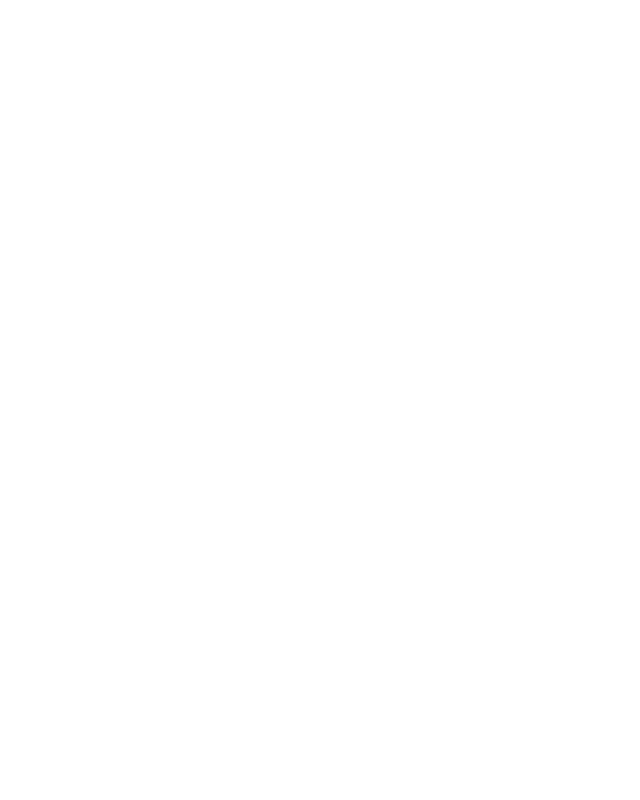
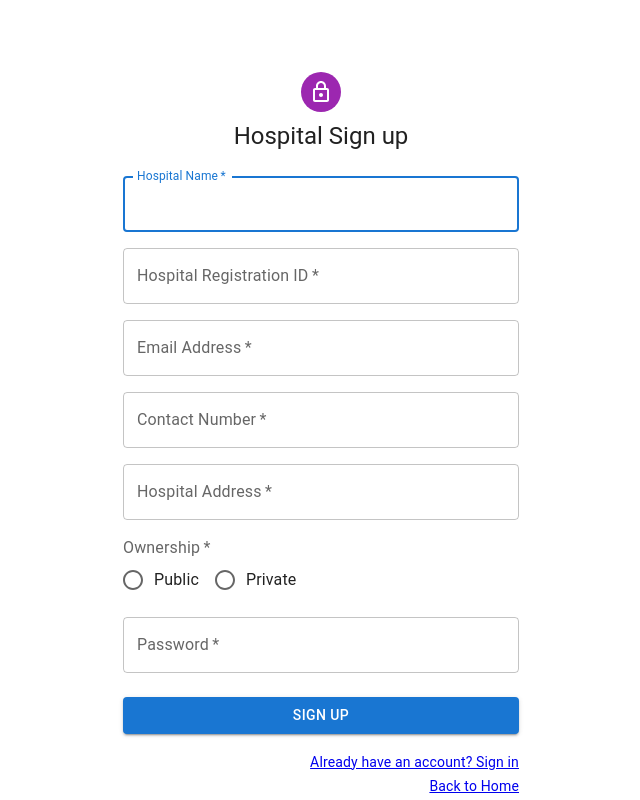
Before and after one commit to Jayk5/Enigma, a React (Create React App) app in the folder report_ledger/: page /hospsignup in a window 1280 px wide. Before the commit this address had no page. Shown: the whole page, without its empty margins (319-959 px from the left). Built offline with nearby package versions, Linux system fonts and the light colour scheme.

Commit message:
Added Hospital Sign Up and Icon

```diff
--- a/report_ledger/package.json
+++ b/report_ledger/package.json
@@ -5,6 +5,9 @@
   "dependencies": {
     "@emotion/react": "^11.7.1",
     "@emotion/styled": "^11.6.0",
+    "@fortawesome/fontawesome-svg-core": "^1.3.0",
+    "@fortawesome/free-solid-svg-icons": "^6.0.0",
+    "@fortawesome/react-fontawesome": "^0.1.17",
     "@mui/icons-material": "^5.4.1",
     "@mui/material": "^5.4.1",
     "@testing-library/jest-dom": "^5.16.2",
--- a/report_ledger/src/App.js
+++ b/report_ledger/src/App.js
@@ -4,6 +4,7 @@
 import Album from "./components/Album";
 import SignIn from "./components/Login";
 import SignUp from "./components/Signup";
+import HospSignup from "./components/hospital/HospSignup";
 
 function App() {
   return (
@@ -11,6 +12,7 @@
       <Route path="/" element={<Album />} />
       <Route path="/login" exact element={<SignIn />} />
       <Route path="/signup" exact element={<SignUp />} />
+      <Route path="/hospsignup" exact element={<HospSignup />} />
     </Routes>
   );
 }
--- a/report_ledger/src/components/Album.js
+++ b/report_ledger/src/components/Album.js
@@ -14,8 +14,10 @@
 import Typography from "@mui/material/Typography";
 import Container from "@mui/material/Container";
 import { Link } from "react-router-dom";
+import { FontAwesomeIcon } from "@fortawesome/react-fontawesome";
 // import Link from "@mui/material/Link";
 import { createTheme, ThemeProvider } from "@mui/material/styles";
+import { faHospitalUser } from "@fortawesome/free-solid-svg-icons";
 
 // function Copyright() {
 //     return (
@@ -40,7 +42,7 @@
       <CssBaseline />
       <AppBar position="relative">
         <Toolbar>
-                    <CameraIcon sx={{ mr: 2 }} />
+          <FontAwesomeIcon icon={faHospitalUser} />
           <Typography variant="h6" color="inherit" noWrap>
             Report Ledger
           </Typography>
@@ -56,19 +58,38 @@
           }}
         >
           <Container maxWidth="sm">
-                        <Typography component="h1" variant="h2" align="center" color="text.primary" gutterBottom>
+            <Typography
+              component="h1"
+              variant="h2"
+              align="center"
+              color="text.primary"
+              gutterBottom
+            >
               Report Ledger
             </Typography>
-                        <Typography variant="h5" align="center" color="text.secondary" paragraph>
-                            Report Ledger is an app that helps people in need to find the treatment they need with the power of the
-                            blockchain
+            <Typography
+              variant="h5"
+              align="center"
+              color="text.secondary"
+              paragraph
+            >
+              Report Ledger is an app that helps people in need to find the
+              treatment they need with the power of the blockchain
             </Typography>
-                        <Stack sx={{ pt: 4 }} direction="row" spacing={2} justifyContent="center">
+            <Stack
+              sx={{ pt: 4 }}
+              direction="row"
+              spacing={2}
+              justifyContent="center"
+            >
               <Button component={Link} to="/login" variant="contained">
                 LOGIN
               </Button>
               <Button component={Link} to="/signup" variant="outlined">
                 SIGN UP
+              </Button>
+              <Button component={Link} to="/hospsignup" variant="outlined">
+                Hospital Sign Up
               </Button>
             </Stack>
           </Container>
@@ -78,7 +99,13 @@
           <Grid container spacing={4}>
             {cards.map((card) => (
               <Grid item key={card} xs={12} sm={6} md={4}>
-                                <Card sx={{ height: "100%", display: "flex", flexDirection: "column" }}>
+                <Card
+                  sx={{
+                    height: "100%",
+                    display: "flex",
+                    flexDirection: "column",
+                  }}
+                >
                   <CardMedia
                     component="img"
                     sx={
@@ -94,7 +121,10 @@
                     <Typography gutterBottom variant="h5" component="h2">
                       Heading
                     </Typography>
-                                        <Typography>This is a media card. You can use this section to describe the content.</Typography>
+                    <Typography>
+                      This is a media card. You can use this section to describe
+                      the content.
+                    </Typography>
                   </CardContent>
                   <CardActions>
                     <Button size="small">View</Button>
@@ -111,7 +141,12 @@
         <Typography variant="h6" align="center" gutterBottom>
           Footer
         </Typography>
-                <Typography variant="subtitle1" align="center" color="text.secondary" component="p">
+        <Typography
+          variant="subtitle1"
+          align="center"
+          color="text.secondary"
+          component="p"
+        >
           Something here to give the footer a purpose!
         </Typography>
         {/* <Copyright /> */}
--- /dev/null
+++ b/report_ledger/src/components/hospital/HospSignup.jsx
@@ -0,0 +1,165 @@
+import * as React from "react";
+import Avatar from "@mui/material/Avatar";
+import Button from "@mui/material/Button";
+import CssBaseline from "@mui/material/CssBaseline";
+import TextField from "@mui/material/TextField";
+import { Link } from "react-router-dom";
+import Grid from "@mui/material/Grid";
+import Box from "@mui/material/Box";
+import LockOutlinedIcon from "@mui/icons-material/LockOutlined";
+import Typography from "@mui/material/Typography";
+import Container from "@mui/material/Container";
+import { createTheme, ThemeProvider } from "@mui/material/styles";
+import { FormControl, FormControlLabel, FormLabel } from "@mui/material";
+import { Radio, RadioGroup } from "@mui/material";
+
+const theme = createTheme();
+
+export default function HospSignup() {
+  const handleSubmit = (event) => {
+    event.preventDefault();
+    const data = new FormData(event.currentTarget);
+    // eslint-disable-next-line no-console
+    console.log({
+      email: data.get("email"),
+      password: data.get("password"),
+    });
+  };
+
+  return (
+    <ThemeProvider theme={theme}>
+      <Container component="main" maxWidth="xs">
+        <CssBaseline />
+        <Box
+          sx={{
+            marginTop: 8,
+            display: "flex",
+            flexDirection: "column",
+            alignItems: "center",
+          }}
+        >
+          <Avatar sx={{ m: 1, bgcolor: "secondary.main" }}>
+            <LockOutlinedIcon />
+          </Avatar>
+          <Typography component="h1" variant="h5">
+            Hospital Sign up
+          </Typography>
+          <Box
+            component="form"
+            noValidate
+            onSubmit={handleSubmit}
+            sx={{ mt: 3 }}
+          >
+            <Grid container spacing={2}>
+              <Grid item xs={12} sm={12}>
+                <TextField
+                  autoComplete="given-name"
+                  name="hospitalName"
+                  required
+                  fullWidth
+                  id="hospitalName"
+                  label="Hospital Name"
+                  autoFocus
+                />
+              </Grid>
+              <Grid item xs={12} sm={12}>
+                <TextField
+                  required
+                  fullWidth
+                  id="lastName"
+                  label="Hospital Registration ID"
+                  name="HospitalId"
+                />
+              </Grid>
+              <Grid item xs={12}>
+                <TextField
+                  required
+                  fullWidth
+                  id="email"
+                  label="Email Address"
+                  name="email"
+                  autoComplete="email"
+                />
+              </Grid>
+              <Grid item xs={12}>
+                <TextField
+                  required
+                  fullWidth
+                  id="ContactNumber"
+                  label="Contact Number"
+                  name="ContactNumber"
+                />
+              </Grid>
+              <Grid item xs={12}>
+                <TextField
+                  required
+                  fullWidth
+                  id="address"
+                  label="Hospital Address"
+                  name="HospitalAddress"
+                />
+              </Grid>
+              <Grid item xs={12}>
+                <FormControl required>
+                  <FormLabel id="ownership">Ownership</FormLabel>
+                  <RadioGroup
+                    required
+                    row
+                    aria-labelledby="demo-row-radio-buttons-group-label"
+                    name="ownership-radio-buttons-group"
+                  >
+                    <FormControlLabel
+                      value="public"
+                      control={<Radio />}
+                      label="Public"
+                    />
+                    <FormControlLabel
+                      value="private"
+                      control={<Radio />}
+                      label="Private"
+                    />
+                  </RadioGroup>
+                </FormControl>
+              </Grid>
+              <Grid item xs={12}>
+                <TextField
+                  required
+                  fullWidth
+                  name="password"
+                  label="Password"
+                  type="password"
+                  id="password"
+                  autoComplete="new-password"
+                />
+              </Grid>
+              {/* <Grid item xs={12}></Grid> */}
+            </Grid>
+            <Button
+              type="submit"
+              fullWidth
+              variant="contained"
+              sx={{ mt: 3, mb: 2 }}
+            >
+              Sign Up
+            </Button>
+            <Grid container justifyContent="flex-end">
+              <Grid item>
+                <Typography component={Link} to="/login" variant="body2">
+                  Already have an account? Sign in
+                </Typography>
+              </Grid>
+            </Grid>
+            <Grid container justifyContent="flex-end">
+              <Grid item>
+                <Typography component={Link} to="/" variant="body2">
+                  Back to Home
+                </Typography>
+              </Grid>
+            </Grid>
+          </Box>
+        </Box>
+        {/* <Copyright sx={{ mt: 5 }} /> */}
+      </Container>
+    </ThemeProvider>
+  );
+}
```
Also changed, not shown: 1 other file (tests, documents, lock files or other folders). Lines whose indentation alone changed are shown as unchanged.
